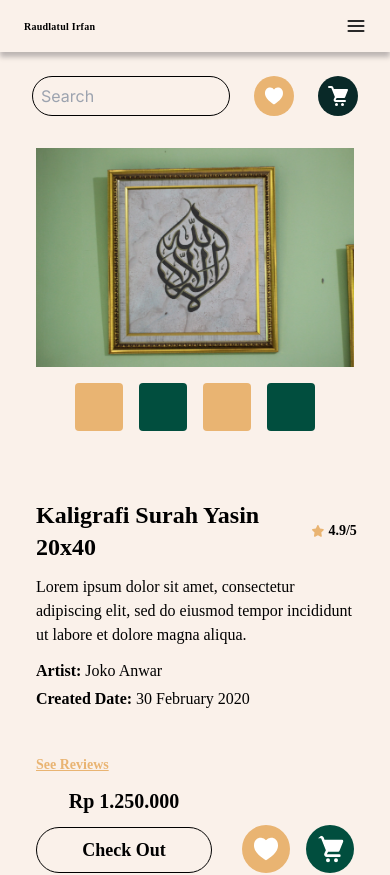
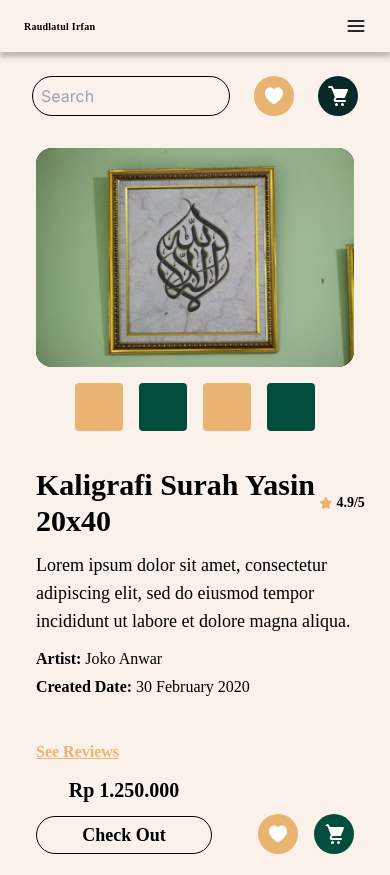
Before and after one commit to michaeltio/raudlatul_dummy, a Next.js app in the folder client/: page /content in a window 390 px wide. Shown: the top 875 px of the page. Built offline with nearby package versions, Linux system fonts and the light colour scheme.

Commit message:
Content 2.0

```diff
--- a/client/src/app/content/page.jsx
+++ b/client/src/app/content/page.jsx
@@ -6,6 +6,7 @@ function Content() {
   return (
     <div id="mainService" className="flex flex-col gap-8">
         <SearchBar />
+      <div className="md:flex md:mx-10">
         <div className="px-9 space-y-4 md:px-6 md:py-0 lg:flex md:flex-1 lg:space-x-6 lg:space-y-0">
 
           <div className="aspect-[16/11] bg-[#092928] rounded-2xl md:aspect-square md:flex-1 lg:aspect-[16/11]">
@@ -13,7 +14,7 @@ function Content() {
           src="/webp/caligraphy01.webp"
           width={100}
           height={100}
-        className="w-full h-full object-cover"/>
+          className="w-full h-full object-cover rounded-2xl"/>
           </div>
 
           <div className="flex justify-center space-x-4 lg:flex-col lg:space-x-0 lg:space-y-4">
@@ -27,7 +28,7 @@ function Content() {
         <div className="p-9 content-center space-y-10 md:flex-1 md:space-y-20">
           <div className="space-y-3">
             <div className="flex justify-between items-center">
-            <h2 className="text-2xl font-ptserif font-bold md:text-xl lg:text-3xl">Kaligrafi Surah Yasin 20x40</h2>
+              <h2 className="text-3xl font-ptserif font-bold">Kaligrafi Surah Yasin 20x40</h2>
               <div className="flex">
               <Image
                   src="/svg/icon/star-yellow.svg"
@@ -39,7 +40,7 @@ function Content() {
                 <p className="text-sm font-ptserif font-bold">4.9/5</p>
               </div>
             </div>
-          <p className="text-md font-ptserif w-80 mb-7 lg:text-lg">
+            <p className="text-lg font-ptserif w-80 mb-7">
               Lorem ipsum dolor sit amet, consectetur adipiscing elit, sed do eiusmod tempor incididunt ut labore et dolore magna aliqua.
             </p>
             <div className="space-y-1">
@@ -49,26 +50,27 @@ function Content() {
           </div>
 
           <div className="relative">
-          <a href="#" className="text-sm font-bold font-ptserif text-[#E9B472] underline mt-10 mb-6">See Reviews</a>
+            <a href="#" className="text-md font-bold font-ptserif text-[#E9B472] underline mt-10 mb-6">See Reviews</a>
             <div className="w-44">
               <p className="text-center text-xl font-bold font-ptserif my-3">Rp 1.250.000</p>
-            <button className="w-44 py-2 text-lg font-bold font-ptserif border border-black rounded-full">Check Out</button>
+              <button className="w-44 py-1 text-lg font-bold font-ptserif border border-black rounded-full">Check Out</button>
             </div>
             <div className="flex absolute bottom-0 right-0 space-x-4">
               <Image
                   src="/svg/icon/love.svg"
                   alt="img love"
-                className="h-12 w-12 bg-[#E9B472] rounded-full p-2"
+                  className="h-10 w-10 bg-[#E9B472] rounded-full p-2"
                   width={10}
                   height={10}
               />
               <Image
                   src="/svg/icon/cart.svg"
                   alt="img cart"
-                className="h-12 w-12 bg-[#014E3E] rounded-full p-2"
+                  className="h-10 w-10 bg-[#014E3E] rounded-full p-2"
                   width={10}
                   height={10}
               />
+            </div>
           </div>
         </div>
       </div>
```
Lines whose indentation alone changed are shown as unchanged.
